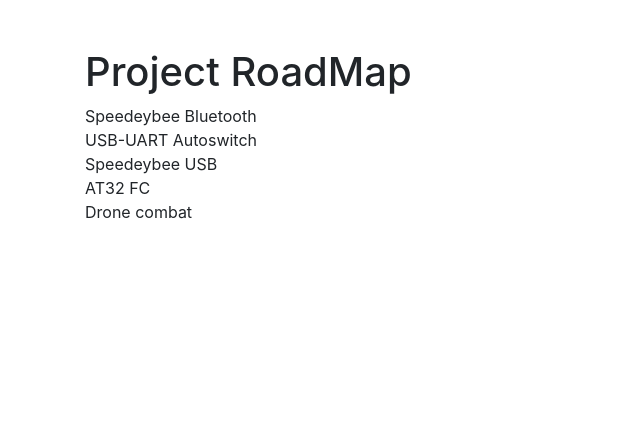
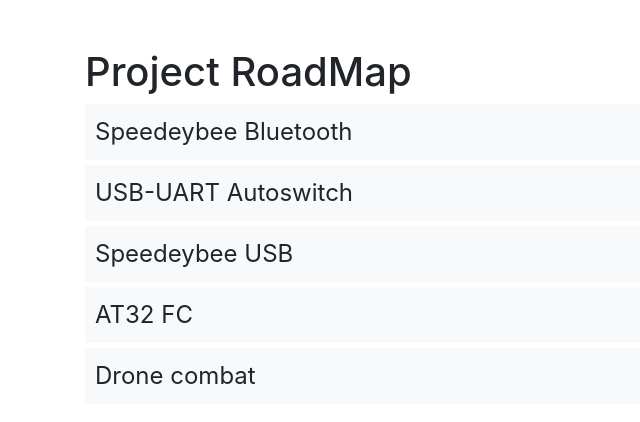
Before and after one commit to delfer/sovja.ru, a plain HTML site: page rm/index.html in a window 1280 px wide. Shown: the whole page, without its empty margins (0-640 px from the left). Drawn offline with nearby package versions, Linux system fonts and the light colour scheme; files whose address does not match are found by name.

Commit message:
ChatGPT-4o: Давайте сделаем заголовки проектов крупнее и выделим их фоном, а также добавим уникальные идентификаторы для каждой галереи, чтобы они были независимыми.

```diff
--- a/rm/index.html
+++ b/rm/index.html
@@ -7,6 +7,13 @@
     <link rel="stylesheet" href="https://stackpath.bootstrapcdn.com/bootstrap/4.5.2/css/bootstrap.min.css">
     <link rel="stylesheet" href="https://cdnjs.cloudflare.com/ajax/libs/magnific-popup.js/1.1.0/magnific-popup.min.css">
     <style>
+        .project-header {
+            font-size: 1.5rem;
+            background-color: #f8f9fa;
+            padding: 10px;
+            margin-bottom: 5px;
+            cursor: pointer;
+        }
         .project-block { display: none; }
         .gallery img { max-width: 200px; margin: 5px; cursor: pointer; }
         .task-list { list-style-type: none; padding-left: 0; }
@@ -46,7 +53,8 @@
                 });
                 const projectBlock = $('<div class="project-block"></div>');
 
-                const gallery = $('<div class="gallery"></div>');
+                const galleryId = `gallery-${index}`;
+                const gallery = $(`<div id="${galleryId}" class="gallery"></div>`);
                 project.photos.forEach(photo => {
                     gallery.append(`<a href="${photo}" class="popup-link"><img src="${photo}" alt="Project Photo"></a>`);
                 });
@@ -57,11 +65,14 @@
                 $('#project-list').append(projectHeader).append(projectBlock);
             });
 
-            $('.popup-link').magnificPopup({
-                type: 'image',
-                gallery: {
-                    enabled: true
-                }
+            $('.gallery').each(function() {
+                $(this).magnificPopup({
+                    delegate: 'a',
+                    type: 'image',
+                    gallery: {
+                        enabled: true
+                    }
+                });
             });
         }
 
```
